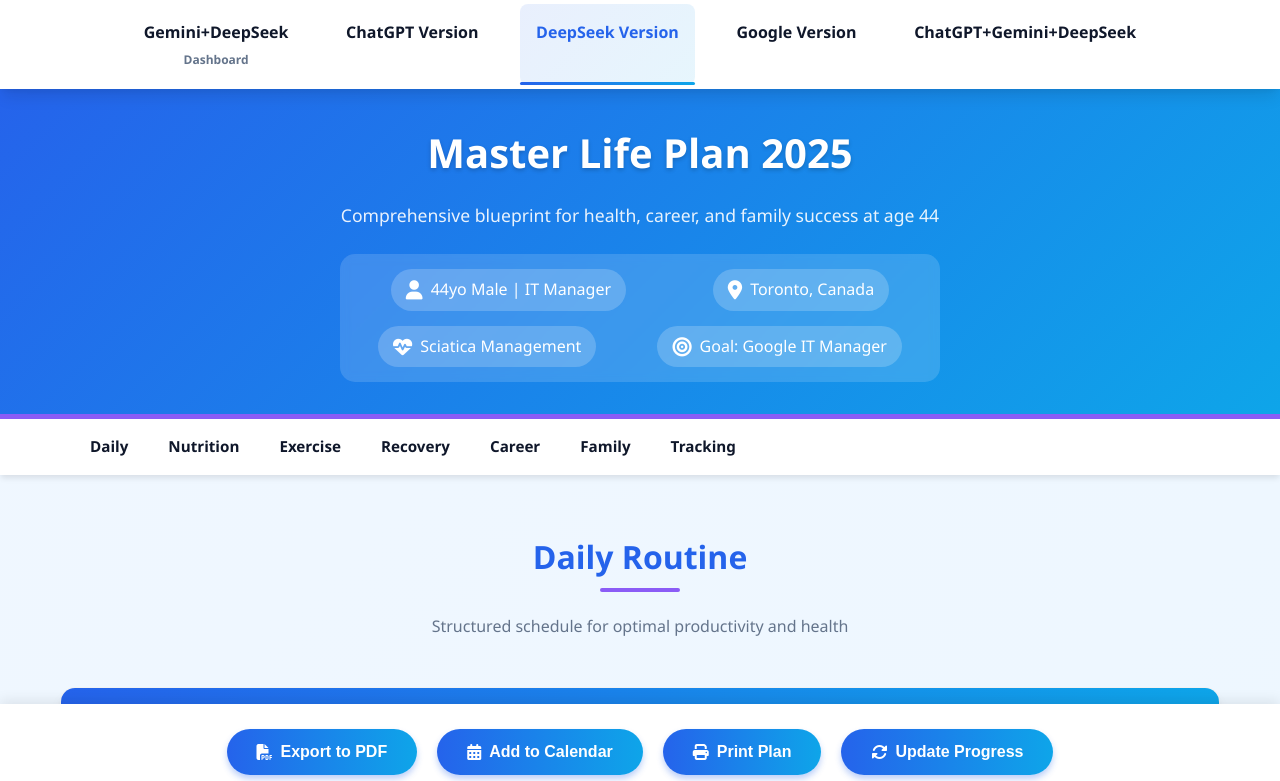
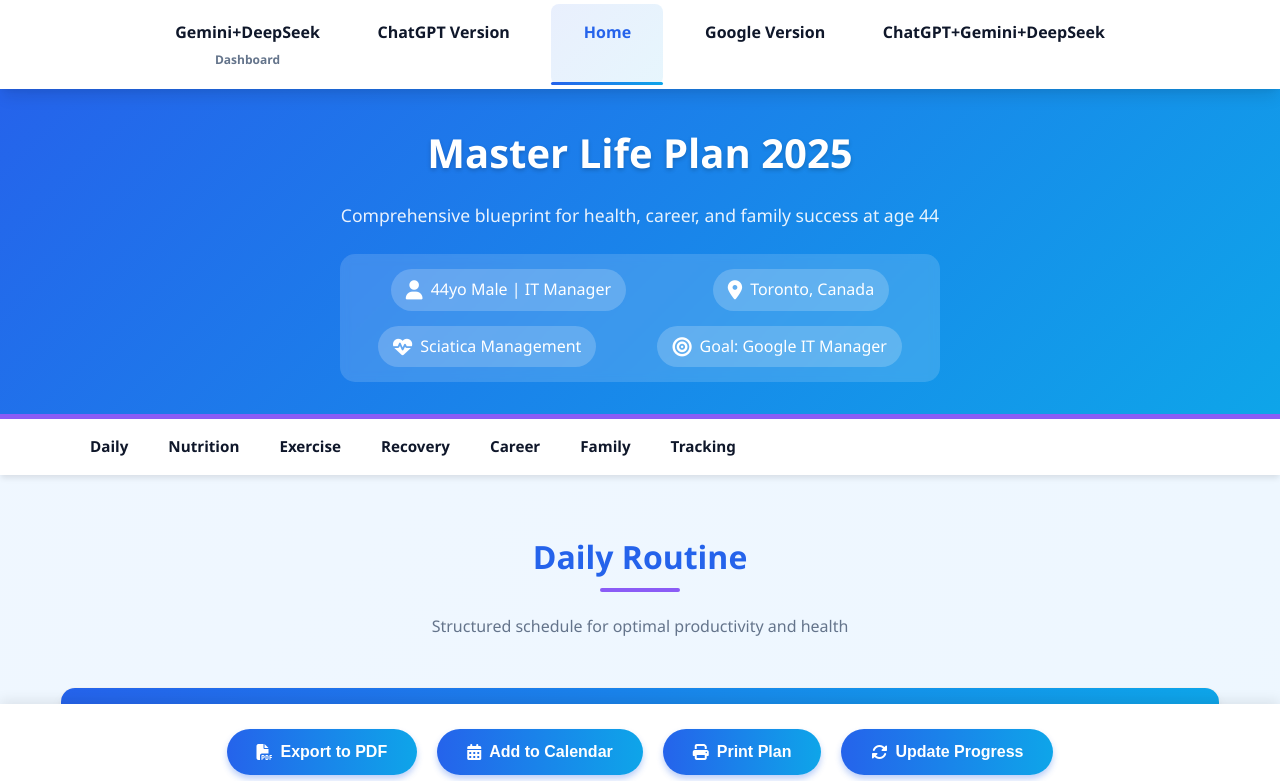
Before and after one commit to tonylasarna/Master-Life-Plan, a plain HTML site: page index.html in a window 1280 px wide. Shown: the top 781 px of the page. Drawn offline with Linux system fonts and the light colour scheme.

Commit message:
MEnu update

```diff
--- a/index.html
+++ b/index.html
@@ -812,8 +812,8 @@
                 <a href="ChatGPT-Version.html" class="nav-link">
                     <span class="nav-text">ChatGPT Version</span>
                 </a>
-                <a href="DeepSeek-Versio.html" class="nav-link active" aria-current="page">
-                    <span class="nav-text">DeepSeek Version</span>
+                <a href="index.html" class="nav-link active" aria-current="page">
+                    <span class="nav-text">Home</span>
                 </a>
                 <a href="Google-version-Home.html" class="nav-link">
                     <span class="nav-text">Google Version</span>
```
